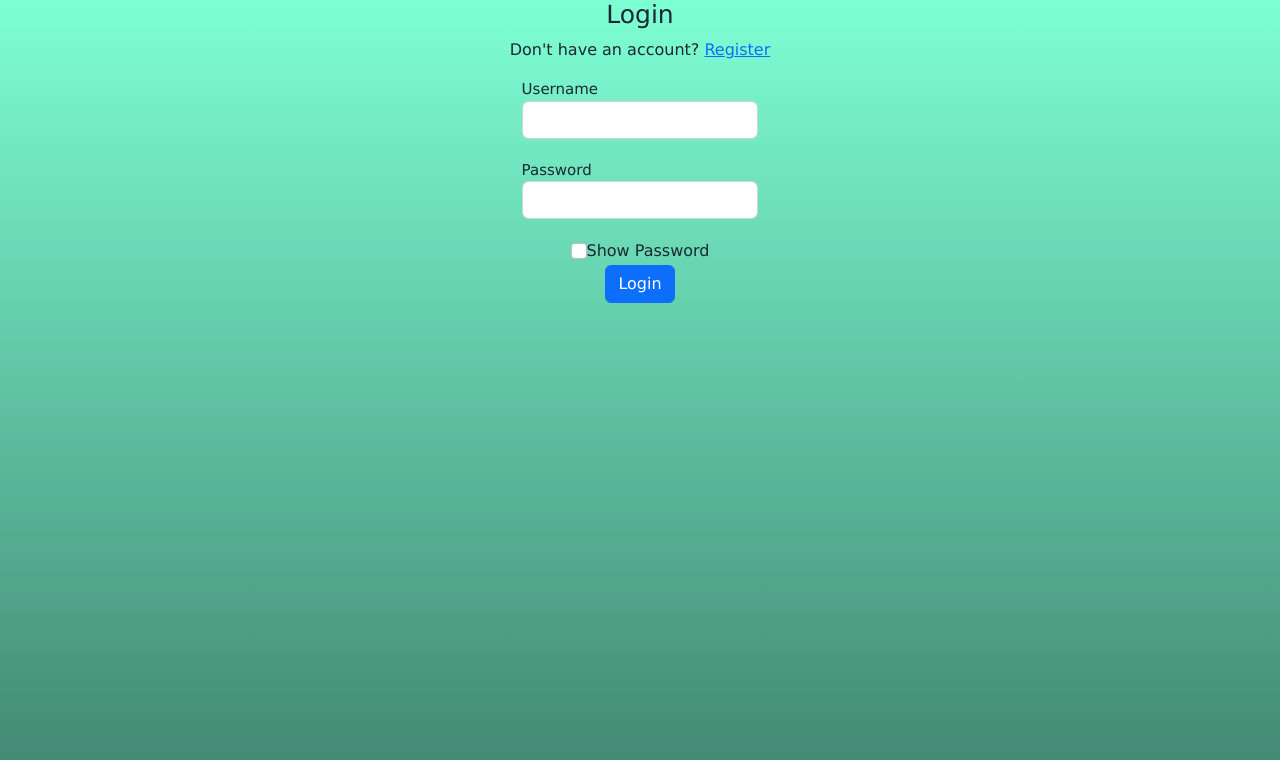
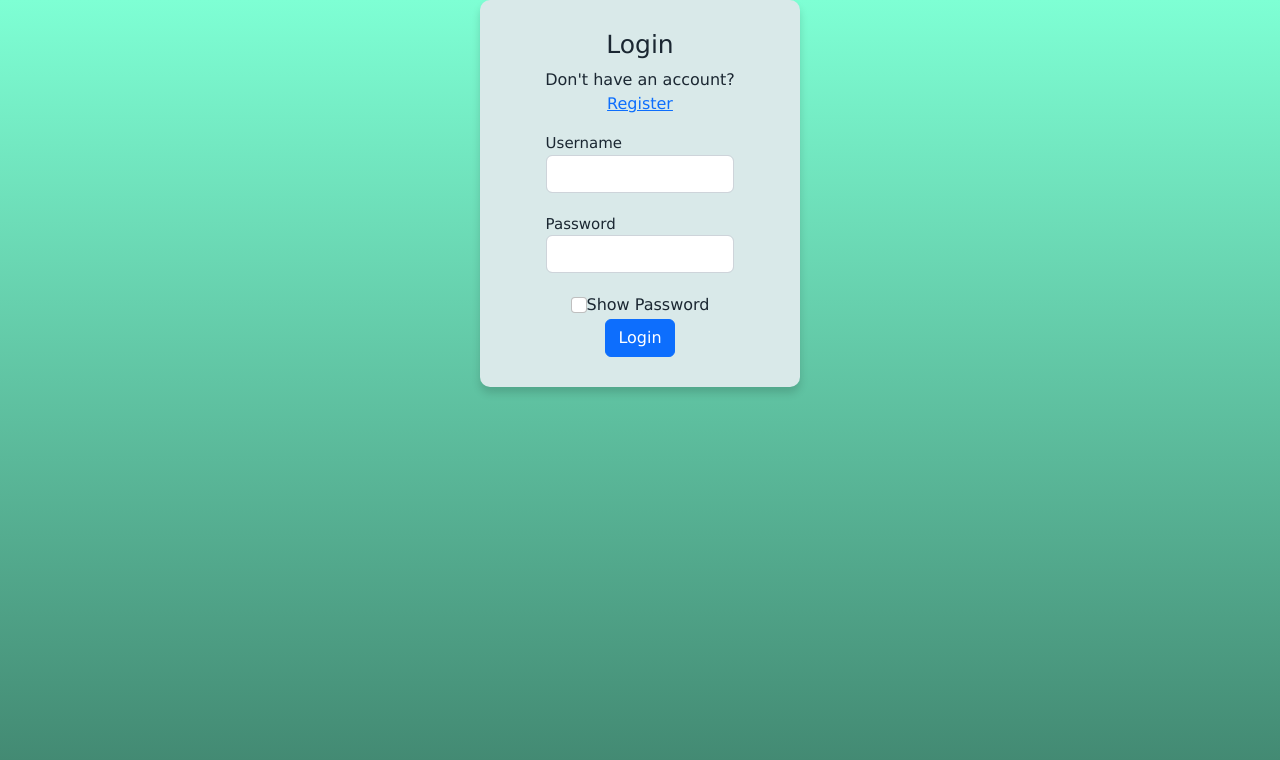
Before and after one commit to samayp01/Pharmify, a Vue app in the folder frontend/: page /login in a window 1280 px wide. Shown: the top 760 px of the page. Built offline with nearby package versions, Linux system fonts and the light colour scheme.

Commit message:
switched to modal dialogs for forms

```diff
--- a/frontend/src/views/LoginView.vue
+++ b/frontend/src/views/LoginView.vue
@@ -94,7 +94,11 @@ h1 {
 }
 
 #container {
+  padding: 30px;
+  border-radius: 10px;
   margin: auto;
+  background-color: #d9e9e9;
+  box-shadow: 0px 6px 9px rgba(0, 0, 0, 0.15);
 }
 
 .form-group {
--- a/frontend/src/views/RegisterView.vue
+++ b/frontend/src/views/RegisterView.vue
@@ -178,7 +178,11 @@ h1 {
 }
 
 #container {
+  padding: 30px;
+  border-radius: 10px;
   margin: auto;
+  background-color: #d9e9e9;
+  box-shadow: 0px 6px 9px rgba(0, 0, 0, 0.15);
 }
 
 .form-group {
```
